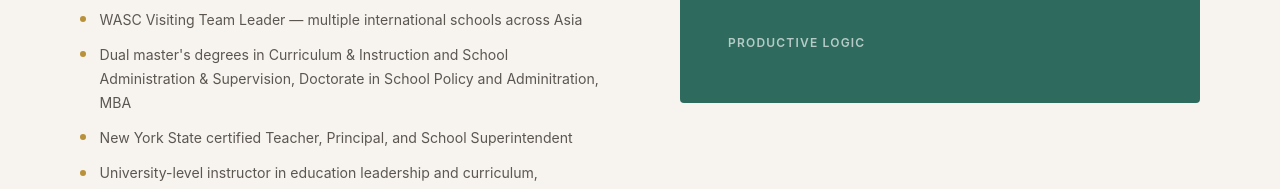
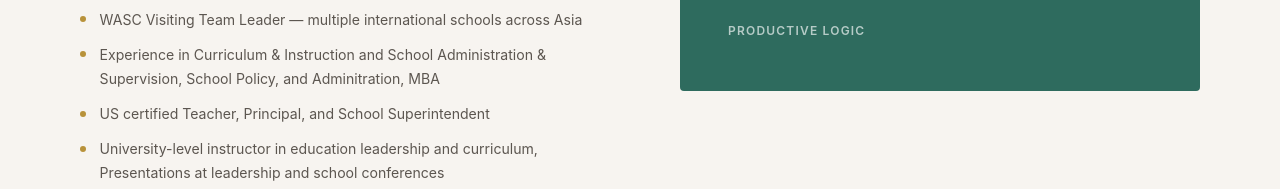
Before and after one commit to doc-png-droid/productivelogic-site, a plain HTML site: page index.html in a window 1280 px wide. Shown: the part 2600-2789 px from the top of the page. Drawn offline with Linux system fonts and the light colour scheme; files whose address does not match are found by name.

Commit message:
Update index.html

```diff
--- a/index.html
+++ b/index.html
@@ -260,7 +260,7 @@
         <span class="hero-eyebrow">International School Consulting — Asia &amp; Beyond</span>
         <h1>Every Stage of an<br>International School's<br><em>Growth &amp; Excellence</em></h1>
         <p class="hero-sub">
-          From launching a new school to earning accreditation, from developing faculty to hosting conferences — Productive Logic brings 26 years of on-the-ground international school experience to every engagement.
+          From launching a new school to earning accreditation, from developing faculty to hosting conferences — Productive Logic brings decades of on-the-ground international school experience to every engagement.
         </p>
         <div class="hero-actions">
           <a href="what-we-do.html" class="btn btn-primary">Explore Our Services</a>
@@ -365,9 +365,9 @@
           <ul class="why-credentials">
             <li>Collective decades as teachers, principals, curriculum coordinators, and heads of school in international K–12 schools across Asia and around the world</li>
             <li>WASC Visiting Team Leader — multiple international schools across Asia</li>
-            <li>Dual master's degrees in Curriculum &amp; Instruction and School Administration &amp; Supervision, Doctorate in School Policy and Adminitration, MBA</li>
-            <li>New York State certified Teacher, Principal, and School Superintendent</li>
-            <li>University-level instructor in education leadership and curriculum, Presenter at leadership and school conferences</li>
+            <li>Experience in Curriculum &amp; Instruction and School Administration &amp; Supervision, School Policy, and Adminitration, MBA</li>
+            <li>US certified Teacher, Principal, and School Superintendent</li>
+            <li>University-level instructor in education leadership and curriculum, Presentations at leadership and school conferences</li>
             <li>School startup experience across all phases — planning through accreditation</li>
           </ul>
           <a href="contact.html" class="btn btn-primary" style="margin-top:1.8rem;">Work With Us</a>
```
